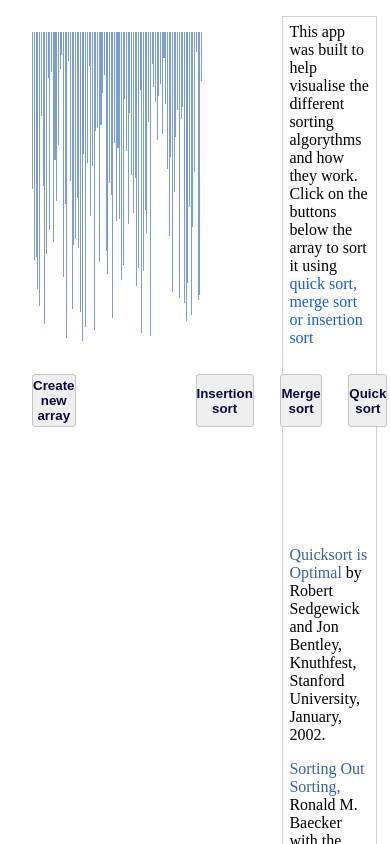
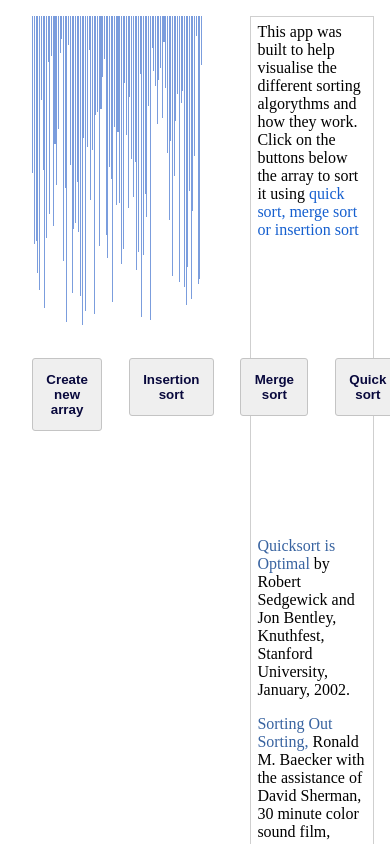
Before and after one commit to msmfa/sorting-visualiser, a React (Create React App) app: page / in a window 390 px wide. Shown: the top 844 px of the page. Built offline with nearby package versions, Linux system fonts and the light colour scheme.

Commit message:
Added Media queries

```diff
--- a/src/App.css
+++ b/src/App.css
@@ -49,3 +49,34 @@
 #new-array-button {
   margin-right: 9em;
 }
+
+@media only screen and (max-width: 780px) {
+  .container {
+    display: flex;
+  }
+  .visualiser-container {
+    width: 60vw;
+    margin: 1em 1em 0 auto;
+  }
+
+  .app-container {
+    position: relative;
+    margin: 2em 2em;
+    width: 60vw;
+  }
+
+  .app-button {
+    padding: 1em;
+    width: 100%;
+    height: 100%;
+  }
+
+  .app-button:hover {
+    color: rgb(86, 121, 185);
+    cursor: pointer;
+  }
+
+  #new-array-button {
+    margin-right: 2em;
+  }
+}
--- a/src/styles/LeftText.css
+++ b/src/styles/LeftText.css
@@ -36,8 +36,16 @@ a {
 }
 .text-performance li {
   margin: 0.2em 0;
+  padding: 0.3em;
 }
 
-#new-array-button {
-  margin-right: 9em;
+@media only screen and (max-width: 780px) {
+  .text-para-container {
+    height: 59vh;
+  }
+  .text-performance li {
+    position: relative;
+    margin: none;
+    padding: 0.3em;
+  }
 }
```
